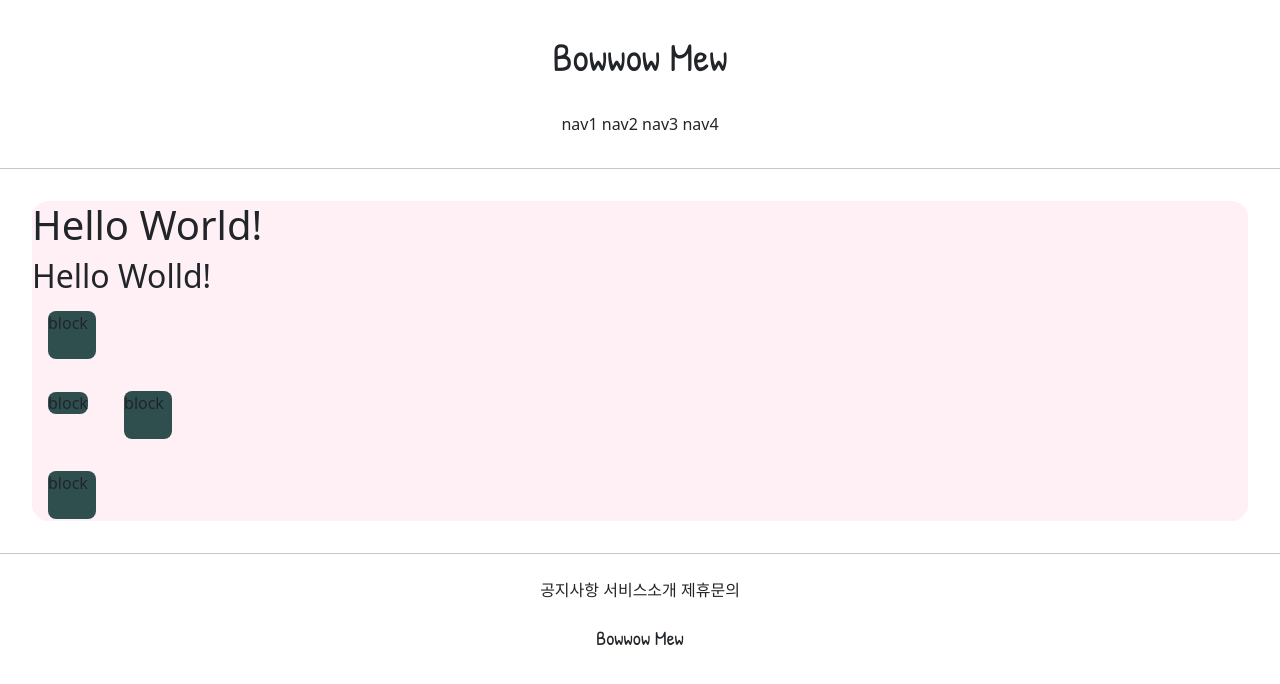
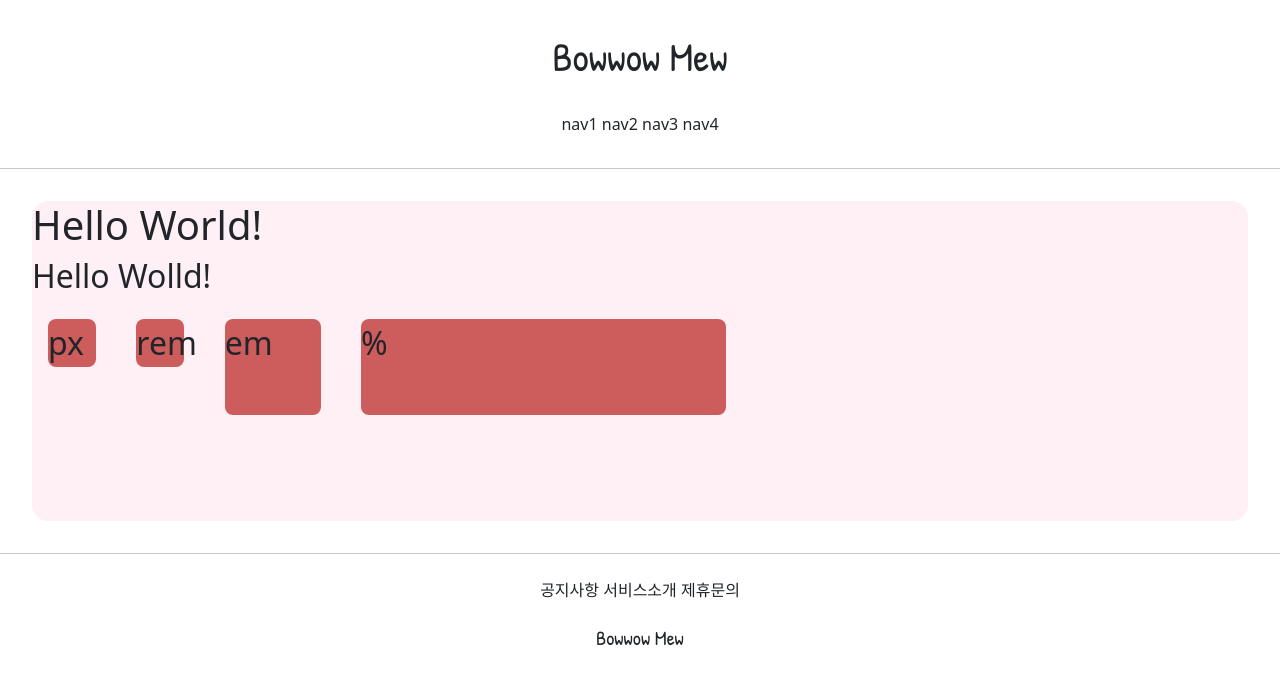
Before and after one commit to rmmmmmmmmm/WebApplication_Myself, a Django app: page /accounts/hello_world/ in a window 1280 px wide. Shown: the top 684 px of the page. Run offline with Django 3.2, Linux system fonts and the light colour scheme; parts of the project's set-up code (start-up, migrations or seed data) failed here and were passed over.

Commit message:
2021.07.08. WebApplication_Myself Commit 1

```diff
--- a/accountapp/templates/accountapp/hello_world.html
+++ b/accountapp/templates/accountapp/hello_world.html
@@ -4,25 +4,25 @@
 
     <style>
         .testing {
-            background-color: darkslategrey;
+            background-color: indianred;
             margin: 1rem;
             height: 48px;
             width: 48px;
             border-radius: .5rem;
+            display : inline-block;
         }
     </style>
 
 
 
-    <div style="height: 20rem; background-color: lavenderblush; margin: 2rem; border-radius: 1rem">
+    <div style="height: 20rem; background-color: lavenderblush; margin: 2rem; border-radius: 1rem; font-size: 2rem;">
         <h1>Hello World!</h1>
         <h2>Hello Wolld!</h2>
 
-    <div class="testing" style="display : block">block</div>
-    <div class="testing" style="display : inline">block</div>
-    <div class="testing" style="display : inline-block">block</div>
-    <div class="testing" style="display : none">block</div>
-    <div class="testing">block</div>
+    <div class="testing" style="height: 48px; width: 48px">px</div>
+    <div class="testing" style="height: 3rem; width: 3rem">rem</div>
+    <div class="testing" style="height: 3em; width: 3em">em</div>
+    <div class="testing" style="height: 30%; width: 30%">%</div>
 
     </div>
 
```
